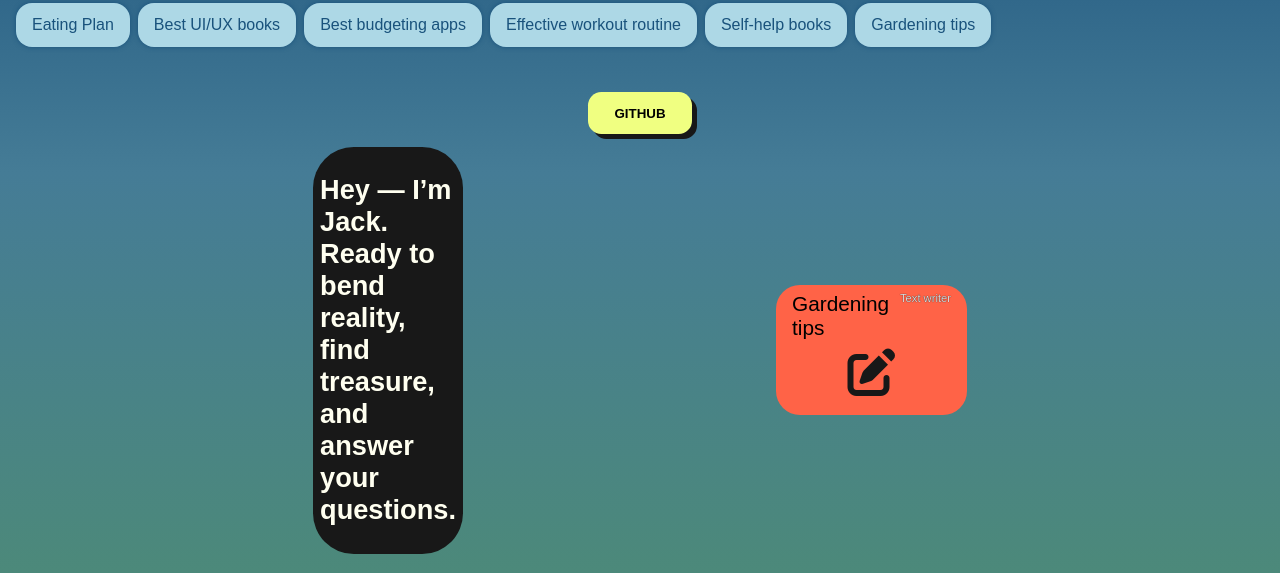
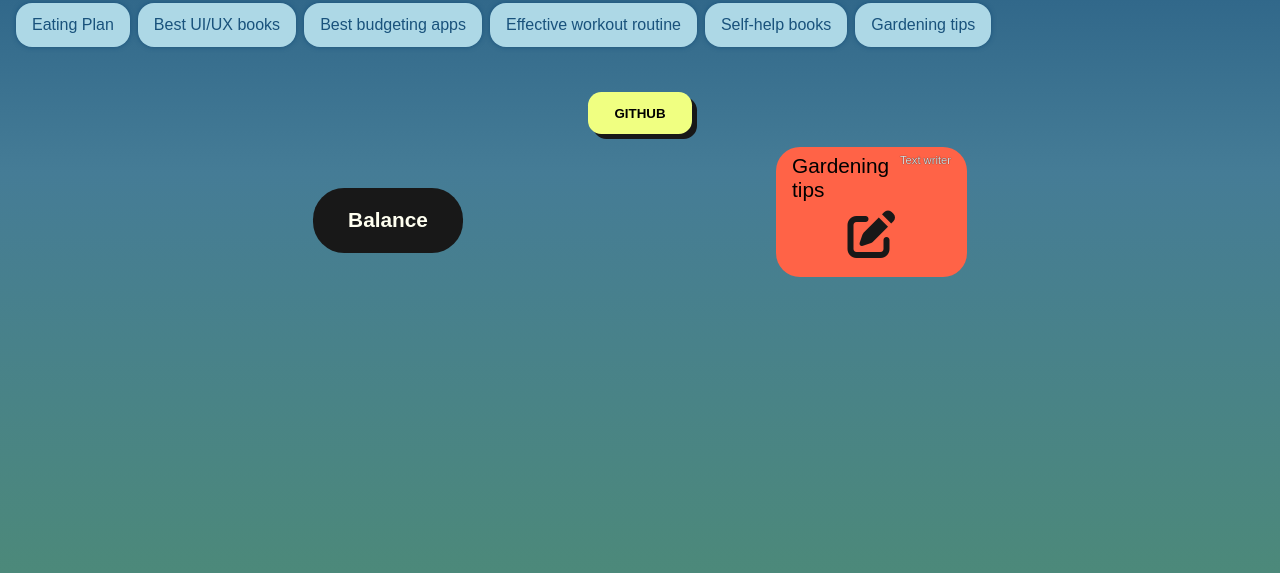
Before and after one commit to Aminkhan-mid/AI-App, a website with bundled scripts: page public/index.html in a window 1280 px wide. Shown: the part 227-800 px from the top of the page. Built offline with nearby package versions, Linux system fonts and the light colour scheme.

Commit message:
lets see.

```diff
--- a/public/index.css
+++ b/public/index.css
@@ -78,9 +78,8 @@ header .recent-prompt{
 /***********/
 /* MAIN */
 /***********/
-main{
-    margin-bottom: 1em;
-}
+
+
 .main-one button{
     border: none;
     padding: 1em 2em;
@@ -94,12 +93,10 @@ main{
     display: flex;
     justify-content: space-evenly;
     align-items: center;
-
 }
-
 .greeting{
     width:150px;
-    font-size: 1.7rem;
+    font-size: 1.3rem;
     display: flex;
     justify-content: center;
     align-items: center;
@@ -116,6 +113,7 @@ main{
     border-radius: 1.5em;
     background-color: tomato;
     height: 130px;
+    margin-bottom: 1em;
 }
 .startPrompt .flex{
     display: flex;
--- a/public/index.js
+++ b/public/index.js
@@ -4,6 +4,11 @@ const generateBtn = document.getElementById("generate")
 const greeting = document.getElementById("greeting")
 const aiResponse = document.getElementById("ai-response")
 
+
+setInterval(()=>{
+    let random = jakeWords[Math.floor(Math.random() * jakeWords.length)]
+    greeting.innerHTML  = random
+},2000)
 
 
 generateBtn.addEventListener("click", async function(){
@@ -22,10 +27,6 @@ generateBtn.addEventListener("click", async function(){
 
 
 // cd Documents/CODE\ PLAYGROUND/AI-APP
-setInterval(()=>{
-    let random = jakeWords[Math.floor(Math.random() * jakeWords.length)]
-    greeting.innerHTML  = random
-},2000)
 
 
 
```
